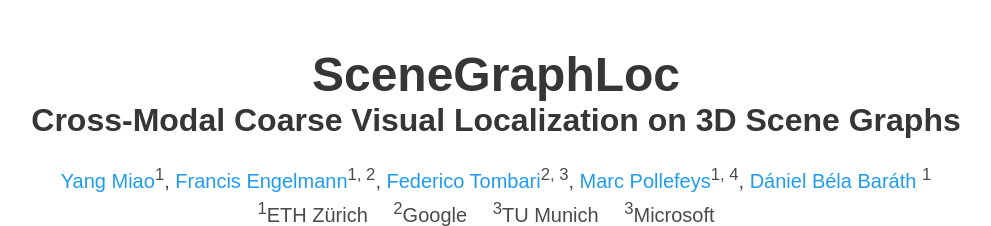
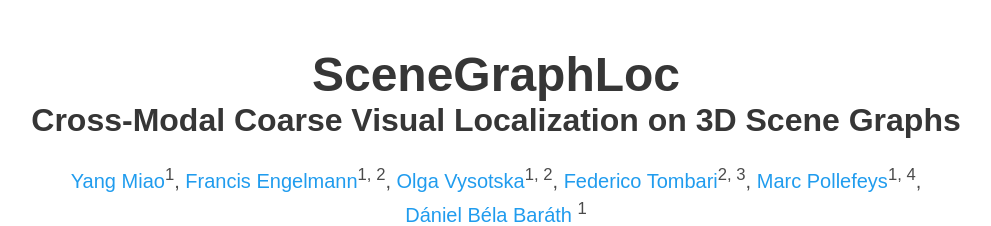
Before and after one commit to SceneGraphLoc/SceneGraphLoc.github.io, a plain HTML site: page index.html in a window 1280 px wide. Shown: the top 226 px of the page, without its empty margins (144-1135 px from the left). Drawn offline with nearby package versions, Linux system fonts and the light colour scheme; some icons are missing; a web font is replaced by a local one.

Commit message:
add first batch of files

```diff
--- a/index.html
+++ b/index.html
@@ -63,10 +63,13 @@
               <a href="https://cvg.ethz.ch/team/Dr-Francis-Engelmann">Francis Engelmann</a><sup>1, 2</sup>,
             </span>
             <span class="author-block">
-              <a href="https://cvg.ethz.ch/team/Dr-Daniel-Bela-Barath"> Federico Tombari</a><sup>2, 3</sup>,
+              <a href="https://cvg.ethz.ch/team/Dr-Olga-Vysotska">Olga Vysotska</a><sup>1, 2</sup>,
             </span>
             <span class="author-block">
-              <a href="https://cvg.ethz.ch/team/Dr-Daniel-Bela-Barath"> Marc Pollefeys</a><sup>1, 4</sup>,
+              <a href="https://federicotombari.github.io/"> Federico Tombari</a><sup>2, 3</sup>,
+            </span>
+            <span class="author-block">
+              <a href="https://cvg.ethz.ch/team/Prof-Dr-Marc-Pollefeys"> Marc Pollefeys</a><sup>1, 4</sup>,
             </span>
             <span class="author-block">
               <a href="https://cvg.ethz.ch/team/Dr-Daniel-Bela-Barath"> Dániel Béla Baráth</a> <sup>1</sup>
```
